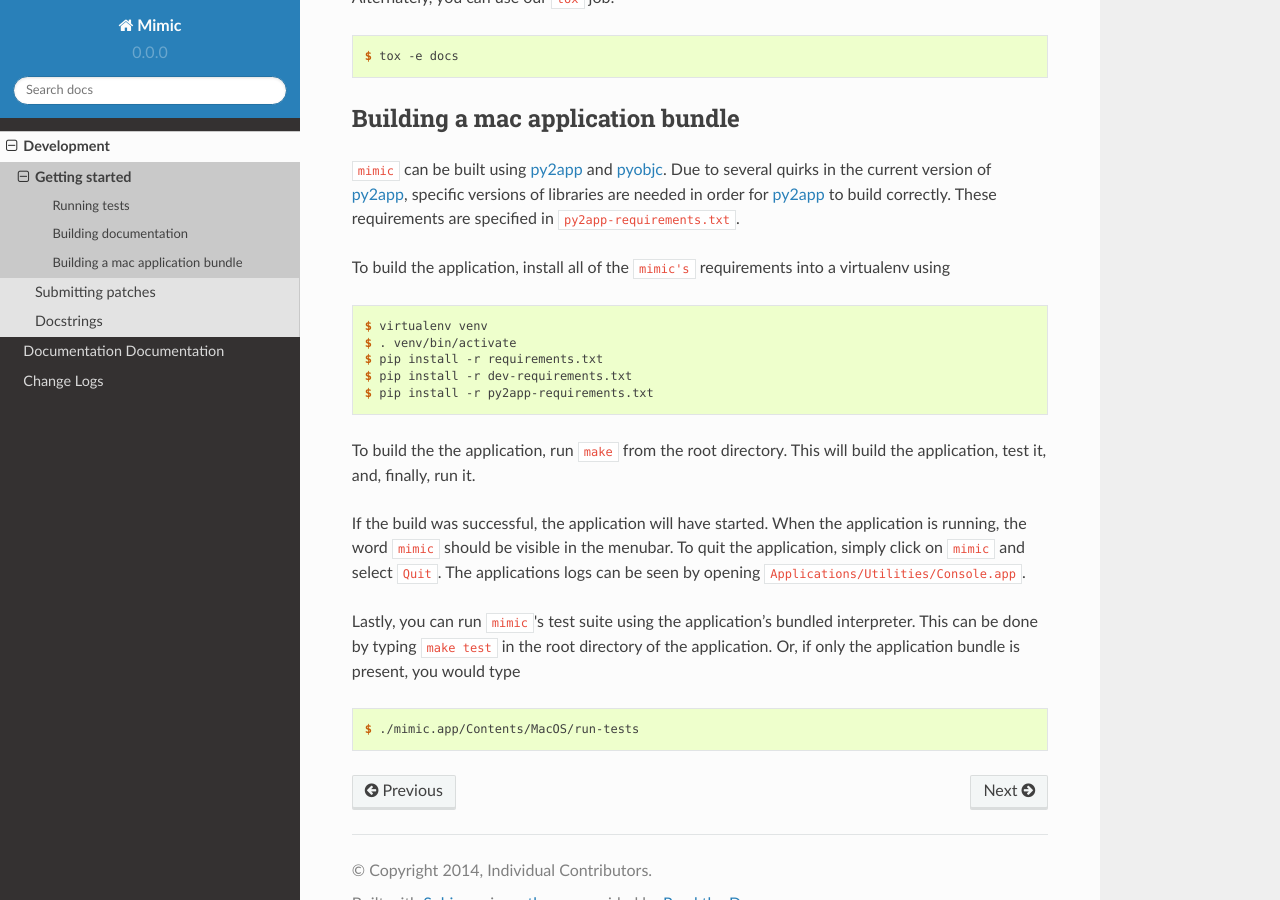
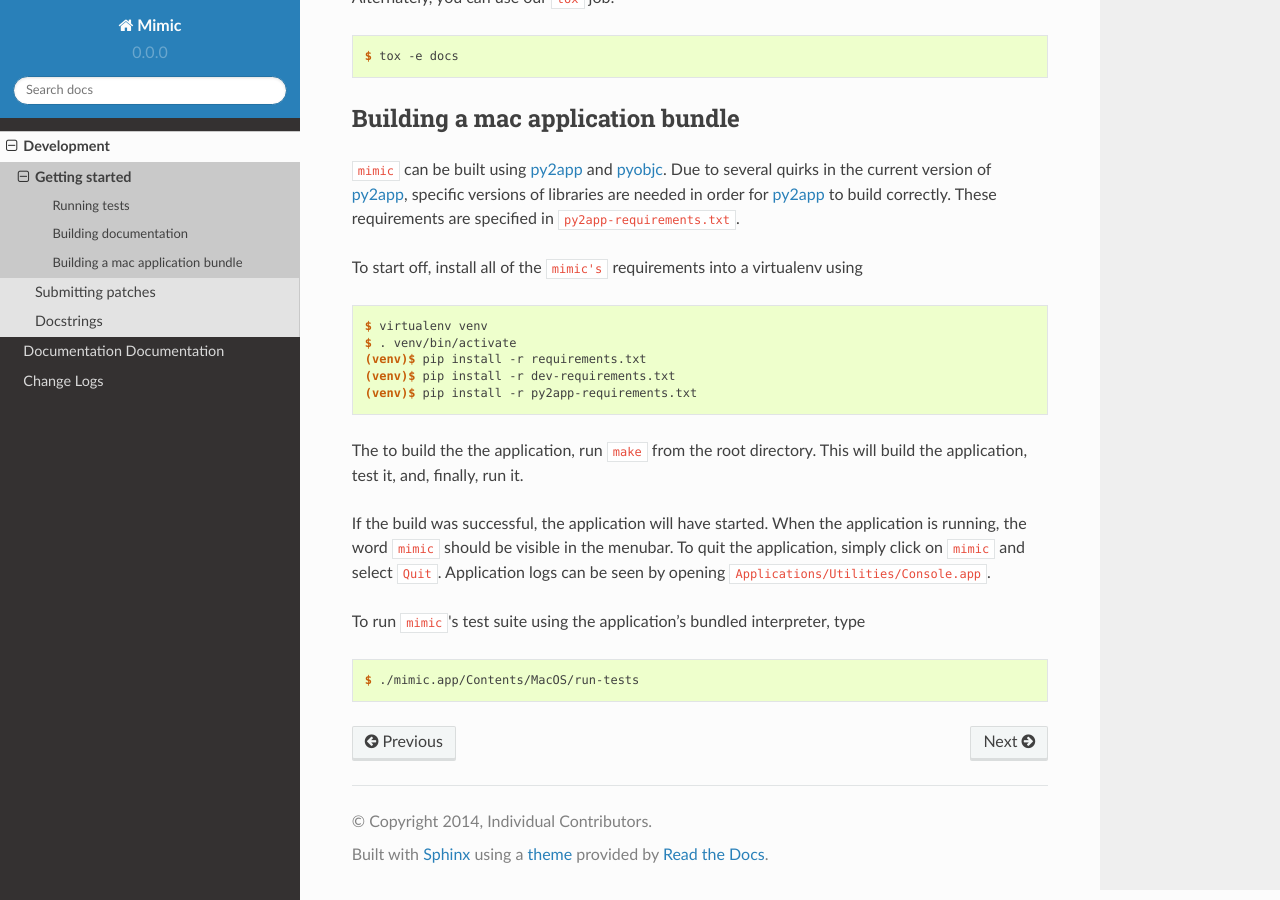
Before and after one commit to rackerlabs/mimic, a Sphinx documentation site: the page built from docs/development/getting-started.rst, in a window 1280 px wide and 900 px high, scrolled down 1599 px. Built offline with Sphinx 7.4.7 and the Read the Docs theme 2.0.0, drawn with Linux system fonts in a browser that asks for light colours.

Commit message:
more cleanup

```diff
--- a/docs/development/getting-started.rst
+++ b/docs/development/getting-started.rst
@@ -91,27 +91,25 @@ Building a mac application bundle
 Due to several quirks in the current version of `py2app`_, specific versions of libraries are needed in order for `py2app`_ to build correctly.
 These requirements are specified in ``py2app-requirements.txt``.
 
-To build the application, install all of the ``mimic's`` requirements into a virtualenv using
+To start off, install all of the ``mimic's`` requirements into a virtualenv using
 
 .. code-block:: console
 
    $ virtualenv venv
    $ . venv/bin/activate
-   $ pip install -r requirements.txt
-   $ pip install -r dev-requirements.txt
-   $ pip install -r py2app-requirements.txt
+   (venv)$ pip install -r requirements.txt
+   (venv)$ pip install -r dev-requirements.txt
+   (venv)$ pip install -r py2app-requirements.txt
 
-To build the the application, run ``make`` from the root directory.
+The to build the the application, run ``make`` from the root directory.
 This will build the application, test it, and, finally, run it.
 
 If the build was successful, the application will have started.
 When the application is running, the word ``mimic`` should be visible in the menubar.
 To quit the application, simply click on ``mimic`` and select ``Quit``.
-The applications logs can be seen by opening ``Applications/Utilities/Console.app``.
+Application logs can be seen by opening ``Applications/Utilities/Console.app``.
 
-Lastly, you can run ``mimic``\'s test suite using the application's bundled interpreter.
-This can be done by typing ``make test`` in the root directory of the application.
-Or, if only the application bundle is present, you would type
+To run ``mimic``\'s test suite using the application's bundled interpreter, type
 
 .. code-block:: console
 
```
